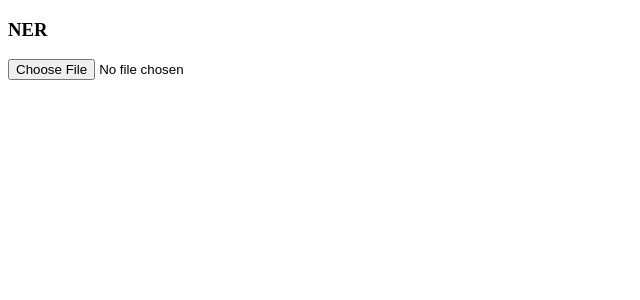
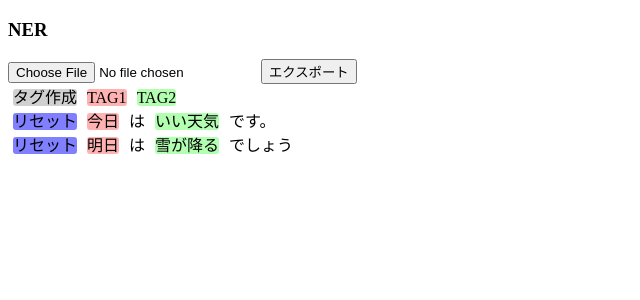
Before and after one commit to kamojun/ner, a React app: page / in a window 1280 px wide. Shown: the top 300 px of the page, without its empty margins (0-640 px from the left). Built offline with nearby package versions, Linux system fonts and the light colour scheme.

Commit message:
UAction導入前夜

```diff
--- a/src/components/app.tsx
+++ b/src/components/app.tsx
@@ -2,6 +2,7 @@ import React, { useReducer, useState, useContext } from 'react'
 import Export from './export'
 import FileLoad from './fileload'
 import TextArea from './textarea'
+import Tag from './tag'
 import { Provider, RootContext } from './context'
 
 const initialState = "肩が痛い";
@@ -12,12 +13,16 @@ const initialState = "肩が痛い";
 // )
 
 const App = () => {
-  const { state: { sentences, loaded } } = useContext(RootContext)
+  const { state: { sentences, tags } } = useContext(RootContext)
   return (
     <>
       <h3>NER</h3>
       <FileLoad></FileLoad>
-      {loaded ? <Export></Export> : null}
+      {sentences.length > 0 ? <Export></Export> : null}
+      <div>
+        <Tag color={"rgba(100, 100, 100, 0.3)"}>タグ作成</Tag>
+        {tags.map((tag, i) => <Tag key={i}>{tag}</Tag>)}
+      </div>
       <TextArea {...{ sentences }}></TextArea>
     </>
   )
--- /dev/null
+++ b/src/components/color.ts
@@ -0,0 +1,23 @@
+import styled from 'styled-components'
+
+const tagColor = (tag?: string) => {
+  switch (tag) {
+    case 'TAG1':
+      return "rgba(255, 0, 0, 0.3)"
+    case 'TAG2':
+      return 'rgba(0, 255, 0, 0.3)'
+    case null:
+      return null
+    default:
+      return tag
+  }
+}
+
+const TagSpan = styled.span`
+  margin: 5px;
+  background-color:  ${props => tagColor(props.color) || "white"};
+  color: ${props => tagColor(props.color) ? "black" : "black"};
+  border-radius: 3px;
+`
+
+export { TagSpan }
--- a/src/components/context.tsx
+++ b/src/components/context.tsx
@@ -1,17 +1,72 @@
 import React from 'react'
 
+type NamedEntity = { tag: string | null, content: string }
 interface IStore {
-  sentences: string[],
+  sentences: NamedEntity[][],
+  tags: string[]
   loaded: Boolean,
 }
+const parseText = (text: string) => (
+  text.split('\n\n').map(line => (
+    line.split('\n').map(block => {
+      const [content, ..._tag] = block.split('\t')
+      const tag = _tag.length > 0 ? _tag[0] : null
+      return { tag, content } as NamedEntity
+    })
+  ))
+)
+const insertTag = (ne: NamedEntity, a: number, b: number, tag: string) => {
+  if (ne.tag !== null) {
+    return [ne]
+  } else {
+    const { content } = ne;
+    const left = content.slice(0, a)
+    const middle = content.slice(a, b)
+    const right = content.slice(b)
+    let inserted: NamedEntity[] = []
+    if (left.length > 0) {
+      inserted.push({ content: left, tag: null })
+    }
+    inserted.push({ content: middle, tag })
+    if (right.length > 0) {
+      inserted.push({ content: right, tag: null })
+    }
+    return inserted
+  }
+}
+const resetTag = (nes: NamedEntity[]) => {
+  const content = nes.flatMap(ne => ne.content).join('')
+  return [{ content, tag: null } as NamedEntity]
+}
+
 const initalState: IStore = {
-  sentences: [],
+  sentences: parseText("今日\tTAG1\nは\nいい天気\tTAG2\nです。\n\n明日\tTAG1\nは\n雪が降る\tTAG2\nでしょう"),
+  tags: ['TAG1', 'TAG2'],
   loaded: false,
 }
 interface IAction {
-  type: string,
+  type: 'load' | 'tag' | 'remove' | 'reset' | 'switch'
   text: string
 }
+interface LoadAction {
+  text: string
+}
+interface TagAction {
+  snum: Number,
+  tnum: Number,
+  a: Number,
+  b: Number,
+}
+interface ResetAction {
+  snum: Number
+}
+interface SwitchAction {
+  snum: Number,
+  tnum: Number,
+  curtag: string,
+  disttag?: string
+}
+type UAction = LoadAction | TagAction | ResetAction | SwitchAction
 
 interface StoreWithAction {
   state: IStore;
@@ -24,12 +79,24 @@ const RootContext = React.createContext<StoreWithAction>({
 
 const reducer: React.Reducer<IStore, IAction> = (state, action) => {
   switch (action.type) {
-    case 'load':
-      return { ...state, sentences: action.text.split('\n\n'), loaded: true }
-    case 'add':
+    case 'load': {
+      const sentences = parseText(action.text)
+      const tags = [...new Set(sentences.flat().flatMap(({ tag }) => tag !== null ? [tag] : []))]
+      return { ...state, sentences, tags, loaded: true }
+    }
+    case 'tag': {
+      const [nums, tagname] = action.text.split('\t')
+      const [n, m, a, b] = nums.split(' ').map(Number)
       const sentences = [...state.sentences]
-      sentences[Number(action.text)] += "!?!?!?"
-      return { ...state, sentences }
+      const sentence = sentences[n].flatMap(ne => insertTag(ne, a, b, tagname))
+      sentences[n] = sentence
+      return { ...state, sentences: sentences }
+    }
+    case 'reset': {
+      const n = Number(action.text)
+      state.sentences[n] = resetTag(state.sentences[n])
+      return { ...state }
+    }
     default:
       return state
   }
@@ -46,4 +113,4 @@ const Provider = ({ children }: StoreProviderProps) => {
   )
 }
 
-export { RootContext, Provider, StoreWithAction, IAction }
+export { RootContext, Provider, StoreWithAction, IAction, NamedEntity }
--- a/src/components/export.tsx
+++ b/src/components/export.tsx
@@ -6,7 +6,13 @@ import { RootContext } from './context'
 const Button = () => {
   const { state: { sentences } } = React.useContext(RootContext)
   const exportfile = () => {
-    console.log(sentences.join('\n\n'))
+    console.log(
+      sentences.map(
+        sentence => sentence.map(
+          ({ content, tag }) => `${content}\t${tag || 'O'}`
+        ).join('\n')
+      ).join('\n\n') + '\n\n'
+    )
   }
   return (
     <button onClick={exportfile}>
--- a/src/components/sentence.tsx
+++ b/src/components/sentence.tsx
@@ -1,18 +1,27 @@
 import React from 'react'
 import styled from 'styled-components'
+import Tagged from './tagged'
+import { NamedEntity } from './context'
 import { RootContext } from './context'
+import { TagSpan } from './color'
 
 const Div = styled.div`
-  margin: 0, auto;
-  width: 80%;
-  border-width: 2;
+  margin: 5,5,5,5;
+  flex: inline;
 `
 
-const Sentence: React.FC<{ num: number, children: string }> = ({ num, children }) => {
+type Props = { sentenceNum: number, sentence: NamedEntity[] }
+const Sentence: React.FC<Props> = (props) => {
   const { dispatch } = React.useContext(RootContext)
   return (
-    <p onClick={() => dispatch({ type: "add", text: String(num) })}>{children}</p>
+    <Div>
+      <TagSpan color={'rgba(0,0,255,0.5)'} onClick={() => dispatch({ type: 'reset', text: String(props.sentenceNum) })}>リセット</TagSpan>
+      {props.sentence.map((block, i) =>
+        <Tagged key={i} blockNum={i} sentenceNum={props.sentenceNum} str={block}></Tagged>
+      )}
+    </Div>
   )
 }
 
+
 export default Sentence
--- /dev/null
+++ b/src/components/tag.tsx
@@ -0,0 +1,9 @@
+import React from 'react'
+import { RootContext, NamedEntity } from './context'
+import { TagSpan } from './color'
+
+const Tag = ({ children, color }: { children: string, color?: string }) => (
+  <TagSpan color={color || children}>{children}</TagSpan>
+)
+
+export default Tag
--- /dev/null
+++ b/src/components/tagged.tsx
@@ -0,0 +1,41 @@
+import React from 'react'
+import styled from 'styled-components'
+import { RootContext, NamedEntity } from './context'
+import { TagSpan } from './color'
+
+const Tagged: React.FC<{ sentenceNum: number, blockNum: number, str: NamedEntity }> = ({ sentenceNum, blockNum, str: { content, tag } }) => {
+  const { dispatch } = React.useContext(RootContext)
+  if (tag === null) {
+    return <TagSpan
+      onMouseUp={(e) => {
+        const s = window.getSelection()
+        /// 同じNE上でやること
+        if (s.anchorNode !== s.focusNode) {
+          return
+        }
+        const [a, b] = [s.anchorOffset, s.focusOffset]
+        /// 本当に何か選択されていること
+        if (a === b) {
+          return
+        }
+        dispatch({ type: 'tag', text: `${String(sentenceNum)} ${String(blockNum)} ${a} ${b}\tTAG2` })
+      }
+      }
+    >{content}
+    </TagSpan>
+  } else {
+    return (
+      <TagSpan
+        color={tag}
+        onClick={() => {
+          dispatch({
+            type: 'switch', text: `${String(sentenceNum)} ${String(blockNum)}\t${tag}`
+          })
+        }}
+      >{content}
+      </TagSpan>
+    )
+  }
+}
+
+export default Tagged
--- a/src/components/textarea.tsx
+++ b/src/components/textarea.tsx
@@ -1,7 +1,7 @@
 import React from 'react'
 import styled from 'styled-components'
 import Sentence from './sentence'
-import { RootContext } from './context'
+import { RootContext, NamedEntity } from './context'
 
 const Div = styled.div`
   margin: 0, auto;
@@ -9,9 +9,9 @@ const Div = styled.div`
   border-width: 2;
 `
 
-const TextArea = ({ sentences }: { sentences: string[] }) => {
+const TextArea = ({ sentences }: { sentences: NamedEntity[][] }) => {
   return (
-    <Div>{sentences.map((line, i) => <Sentence key={i} num={i}>{line}</Sentence>)}</Div>
+    <Div>{sentences.map((line, i) => <Sentence key={i} sentenceNum={i} sentence={line} />)}</Div>
   )
 }
 
--- a/tsconfig.json
+++ b/tsconfig.json
@@ -5,11 +5,12 @@
         "esModuleInterop": true,
         "resolveJsonModule": true,
         "experimentalDecorators": true,
-        "target": "es5",
+        "target": "es2019",
         "jsx": "react",
         "lib": [
             "dom",
-            "es6"
+            "es6",
+            "es2019"
         ]
     },
     "include": [
```
